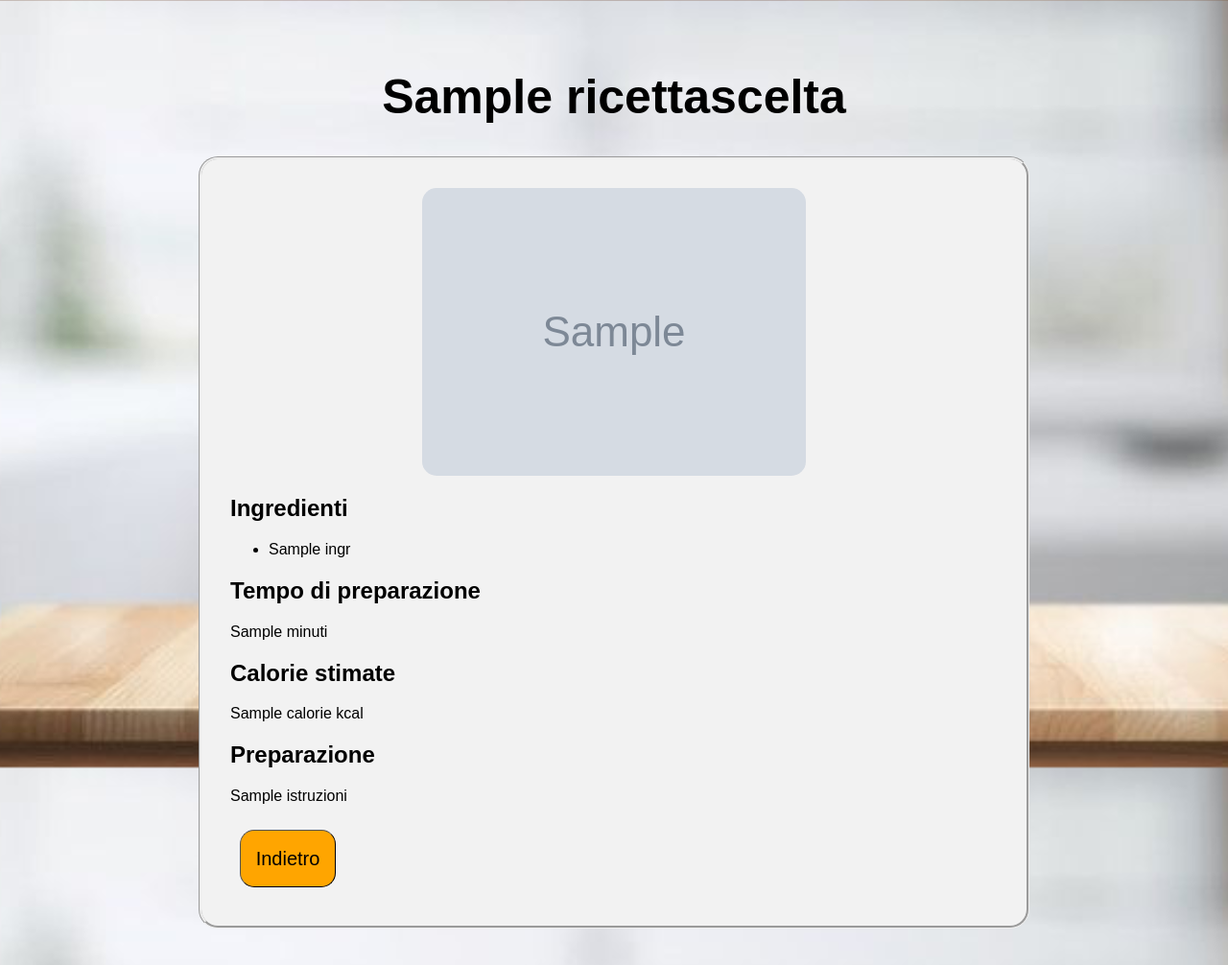
After one commit to lucaesposito011/StudentKitchen, a Flask app: template templates/ricetta.html in a window 1280 px wide. The commit adds this page. Shown: the whole page at 96% size. Run offline with Flask 3, Linux system fonts and the light colour scheme; the template is opened without the code that fills it: most values are stand-ins (such as "Sample title", 1, 10 or a date in 2020); grey boxes marked "Sample" are stand-in pictures.

Commit message:
Implemented cooking recipe search by ingredients + Minor code adjustments

```diff
--- a/app.py
+++ b/app.py
@@ -1,6 +1,7 @@
 from flask import Flask, render_template, request, jsonify, session, redirect
 from pymongo import MongoClient
 from werkzeug.security import generate_password_hash, check_password_hash
+from bson.objectid import ObjectId
 
 app = Flask(__name__)
 
@@ -79,5 +80,32 @@ def logout():
     session.clear()
     return redirect('/login')
 
+@app.route("/api/ricerca", methods=["POST"])
+def ricerca_ricette():
+    dati = request.json
+    ingredienti_scelti = dati.get("ingredienti", [])
+
+    risultati = list(ricette.find({
+        "listaingredienti": {"$in": ingredienti_scelti}}))
+
+    for r in risultati:
+        r["_id"] = str(r["_id"]) #Convertire ObjectId in stringa per evitare errori JSON
+
+    return jsonify(risultati)
+
+@app.route("/risultati")
+def pagina_risultati():
+    return render_template("risultati.html")
+
+@app.route("/ricetta/<id>")
+def pagina_ricetta(id):
+
+    ricetta = ricette.find_one({"_id": ObjectId(id)})
+
+    ricetta["_id"] = str(ricetta["_id"])  #Convertire ObjectId in stringa per evitare errori JSON
+
+    return render_template("ricetta.html", ricettascelta=ricetta)
+
+
 if __name__ == '__main__':
     app.run(debug=True, host='0.0.0.0', port=5000)
--- a/static/style.css
+++ b/static/style.css
@@ -13,17 +13,17 @@ body {
     font-family: Arial, sans-serif;
 }
 
-#index{
+.index{
     text-align: center;
     padding-top: 150px;
 }
 
-#testoprincipale{
+.testoprincipale{
     font-size: 50px;
     text-align: center;
 }
 
-#testosecondario{
+.testosecondario{
     font-size: 30px;
     color: #444;
 }
@@ -39,7 +39,7 @@ button{
     margin: 10px;
 }
 
-#loginregisterbox {
+.loginregisterbox {
     background-color: #f2f2f2;
     padding: 30px;
     border-radius: 20px;
@@ -70,7 +70,7 @@ input[type="submit"]{
     margin: 10px;
 }
 
-#listaingredientibox{
+.listaingredientibox{
     background-color: #f2f2f2;
     padding: 30px;
     border-radius: 20px;
@@ -79,22 +79,56 @@ input[type="submit"]{
     width: 650px;
 }
 
-#ricercainversa{
+.ricercainversa{
     font-size: 15px;
 }
 
-#griglia-ingredienti {
+.griglia-ingredienti {
     display: grid;
     grid-template-columns: 1fr 1fr 1fr;
     gap: 10px;
     text-align: left;
     margin-bottom: 20px;
-
-
 }
 
-#bottoni_sessione{
+.bottoni_sessione{
     position: fixed;
     top: 20px;
     right: 20px;
 }
+
+.img-risultati {
+    width: 200px;
+    height: 150px;
+    border-radius: 10px;
+}
+
+.ricetta-box {
+    background-color: #f2f2f2;
+    padding: 20px;
+    border-radius: 20px;
+    border-style: groove;
+    text-align: center;
+    width: 250px;
+    display: inline-block;
+    margin: 10px;
+}
+
+.ricetta-istruzioni {
+    background-color: #f2f2f2;
+    padding: 30px;
+    border-radius: 20px;
+    border-style: groove;
+    text-align: left;
+    width: 800px;
+}
+
+.img-ricettaistruzioni {
+    width: 400px;
+    height: auto;
+    border-radius: 15px;
+    display: block;
+    margin-top: 0px;
+    margin-right: auto;
+    margin-left: auto;
+}
--- a/templates/index.html
+++ b/templates/index.html
@@ -8,9 +8,9 @@
 
 <body>
 
-<div id="index">
-    <h1 id="testoprincipale">Benvenuto in StudentKitchen!</h1>
-    <h2 id="testosecondario">Registrati o effettua il login</h2>
+<div class="index">
+    <h1 class="testoprincipale">Benvenuto in StudentKitchen!</h1>
+    <h2 class="testosecondario">Registrati o effettua il login</h2>
 
     <a href="/registrazione"><button>Registrati</button></a>
     <a href="/login"><button>Accedi</button></a>
--- a/templates/login.html
+++ b/templates/login.html
@@ -7,9 +7,9 @@
 </head>
 
 <body>
-<h1 id="testoprincipale">Accedi al tuo account</h1>
+<h1 class="testoprincipale">Accedi al tuo account</h1>
 
-<div id="loginregisterbox">
+<div class="loginregisterbox">
     <form id="loginform">
         <label for="log_useremail">Inserisci la tua email:</label></br>
         <input id="log_useremail" name="log_useremail" type="email" placeholder="nome@mail.com" required/><br/>
--- a/templates/registrazione.html
+++ b/templates/registrazione.html
@@ -7,9 +7,9 @@
 </head>
 
 <body>
-<h1 id="testoprincipale">Benvenuto!</br>Registra il tuo account!</h1>
+<h1 class="testoprincipale">Benvenuto!</br>Registra il tuo account!</h1>
 
-<div id="loginregisterbox">
+<div class="loginregisterbox">
     <form id="registerform">
         <label for="reg_username">Inserisci il tuo nome:</label></br>
         <input id="reg_username" name="reg_username" type="text" placeholder="Mario" required/><br/>
--- /dev/null
+++ b/templates/ricetta.html
@@ -0,0 +1,35 @@
+<!DOCTYPE html>
+<html lang="en">
+<head>
+    <meta charset="UTF-8">
+    <title>Dettagli Ricetta</title>
+    <link rel="stylesheet" href="/static/style.css">
+</head>
+<body>
+
+<h1 class="testoprincipale">{{ ricettascelta.nome }}</h1>
+
+<div class="ricetta-istruzioni">
+    <img src="{{ ricettascelta.foto }}" class="img-ricettaistruzioni">
+
+    <h2>Ingredienti</h2>
+    <ul>
+        {% for ingr in ricettascelta.listaingredienti %}
+        <li>{{ ingr }}</li>
+        {% endfor %}
+    </ul>
+
+    <h2>Tempo di preparazione</h2>
+    <p>{{ ricettascelta.tempo_preparazione }} minuti</p>
+
+    <h2>Calorie stimate</h2>
+    <p>{{ ricettascelta.calorie }} kcal</p>
+
+    <h2>Preparazione</h2>
+    <p>{{ ricettascelta.istruzioni }}</p>
+
+    <button onclick="window.location.href='/home'">Indietro</button>
+</div>
+
+</body>
+</html>
```
Also changed, not shown: static/script.js (+61 -0 lines), templates/home.html (+10 -7 lines), templates/risultati.html (added, +24 -0 lines).
